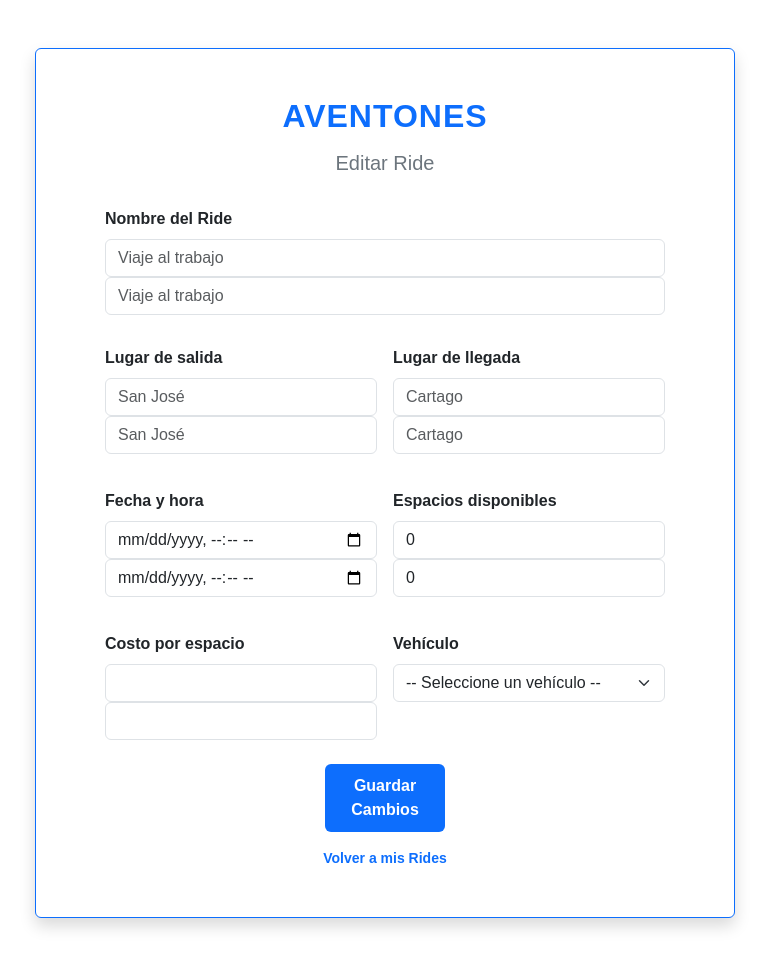
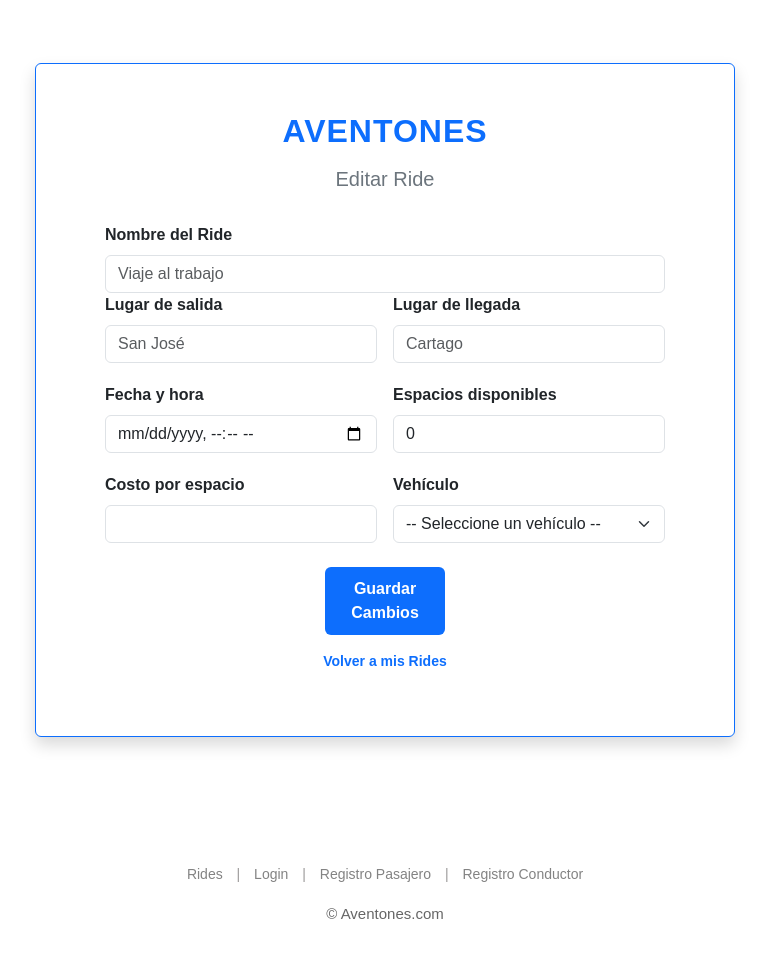
Before and after one commit to godlychrist/Aventones, a PHP site: page /pages/ride_edit.php in a window 1280 px wide. Shown: the top 980 px of the page, without its empty margins (255-1024 px from the left). After the commit the page ends 919 px from the top, so only its background shows below. Run offline with PHP 8.4, Linux system fonts and the light colour scheme; the visitor is signed in with stand-in values (Sample User, id 1); data that the repository does not hold is empty.

Commit message:
se muestran los datos

```diff
--- a/pages/ride_edit.php
+++ b/pages/ride_edit.php
@@ -44,7 +44,7 @@
 
       <!-- FORMULARIO -->
       <form action="/functions/editRide.php" method="post" class="formulario-login text-start w-100 mt-3" style="max-width: 560px;">
-      <form action="/functions/editRide.php" method="post" class="formulario-login text-start w-100 mt-3" style="max-width: 560px;">
+
 
         <!-- ID oculto -->
         <input type="hidden" name="ride_id" value="1"><!-- Se llenará dinámicamente -->
@@ -53,20 +53,19 @@
         <div class="mb-3">
           <label for="name" class="form-label fw-bold text-dark">Nombre del Ride</label>
           <input type="text" id="name" name="name" class="form-control" placeholder="Viaje al trabajo" value="<?= htmlspecialchars($name) ?>" required>
-          <input type="text" id="name" name="name" class="form-control" placeholder="Viaje al trabajo" value="<?= htmlspecialchars($name) ?>" required>
-        </div>
+
 
 
         <div class="row g-3">
           <div class="col-12 col-md-6">
             <label for="destination" class="form-label fw-bold text-dark">Lugar de salida</label>
             <input type="text" id="destination" name="destination" class="form-control" placeholder="San José" value="<?= htmlspecialchars($destination) ?>" required>
-            <input type="text" id="destination" name="destination" class="form-control" placeholder="San José" value="<?= htmlspecialchars($destination) ?>" required>
+
           </div>
           <div class="col-12 col-md-6">
             <label for="arrival" class="form-label fw-bold text-dark">Lugar de llegada</label>
             <input type="text" id="arrival" name="arrival" class="form-control" placeholder="Cartago" value="<?= htmlspecialchars($arrival) ?>" required>
-            <input type="text" id="arrival" name="arrival" class="form-control" placeholder="Cartago" value="<?= htmlspecialchars($arrival) ?>" required>
+
           </div>
         </div>
 
@@ -75,12 +74,12 @@
           <div class="col-12 col-md-6">
             <label for="date" class="form-label fw-bold text-dark">Fecha y hora</label>
             <input type="datetime-local" id="date" name="date" class="form-control" value="<?= htmlspecialchars($date) ?>" required>
-            <input type="datetime-local" id="date" name="date" class="form-control" value="<?= htmlspecialchars($date) ?>" required>
+
           </div>
           <div class="col-12 col-md-6">
             <label for="space" class="form-label fw-bold text-dark">Espacios disponibles</label>
             <input type="number" id="space" name="space" class="form-control" value="<?= htmlspecialchars($space) ?>" required>
-            <input type="number" id="space" name="space" class="form-control" value="<?= htmlspecialchars($space) ?>" required>
+
           </div>
         </div>
 
@@ -89,7 +88,7 @@
           <div class="col-12 col-md-6">
             <label for="space_cost" class="form-label fw-bold text-dark">Costo por espacio</label>
             <input type="text" id="space_cost" name="space_cost" class="form-control" value="<?= htmlspecialchars($space_cost) ?>" required>
-            <input type="text" id="space_cost" name="space_cost" class="form-control" value="<?= htmlspecialchars($space_cost) ?>" required>
+
           </div>
           <div class="col-12 col-md-6">
             <label for="vehicle_id" class="form-label fw-bold text-dark">Vehículo</label>
```
